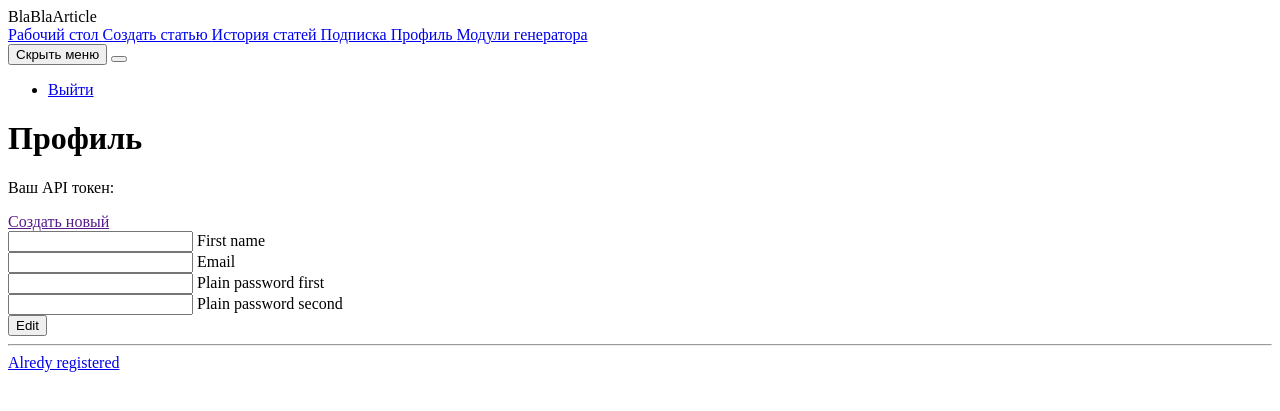
After one commit to Fenris-v/symfo-blog, a Symfony app: template templates/dashboard/profile.html.twig in a window 1280 px wide. The commit adds this page. Shown: the top 411 px of the page. Run offline with Twig, Linux system fonts and the light colour scheme; the template is opened without the code that fills it, so the values that code supplies are empty; form fields are guessed from the names that the template uses; some libraries are stand-ins or nearby versions.

Commit message:
profile - template

```diff
--- /dev/null
+++ b/templates/blocks/profile_form.html.twig
@@ -0,0 +1,39 @@
+{{ form_start(form) }}
+<input type="hidden" name="_csrf_token" value="{{ csrf_token('authenticate') }}">
+
+{{ form_errors(form.firstName) }}
+<div class="form-label-group">
+  {{ form_widget(form.firstName, {value: user.firstName ?? ''}) }}
+  {{ form_label(form.firstName) }}
+</div>
+
+{{ form_errors(form.email) }}
+<div class="form-label-group">
+  {{ form_widget(form.email, {value: user.email ?? ''}) }}
+  {{ form_label(form.email) }}
+</div>
+
+{{ form_errors(form.plainPassword.first) }}
+<div class="form-label-group">
+  {{ form_widget(form.plainPassword.first) }}
+  {{ form_label(form.plainPassword.first) }}
+</div>
+
+{{ form_errors(form.plainPassword.second) }}
+<div class="form-label-group">
+  {{ form_widget(form.plainPassword.second) }}
+  {{ form_label(form.plainPassword.second) }}
+</div>
+
+{% if label is defined %}
+  {{ form_widget(form.submit, {label: label}) }}
+{% else %}
+  {{ form_widget(form.submit) }}
+{% endif %}
+{% if user is not defined %}
+  <hr class="my-4">
+  <div class="text-center">
+    <a href="{{ path('app_login') }}">{{ 'Alredy registered' | trans }}</a>
+  </div>
+{% endif %}
+{{ form_end(form) }}
--- /dev/null
+++ b/templates/dashboard/profile.html.twig
@@ -0,0 +1,29 @@
+{% extends 'base_dashboard.html.twig' %}
+
+{% block title %}Профиль{% endblock %}
+
+{% block h1 %}Профиль{% endblock %}
+
+{% block content %}
+  <div class="row">
+    <div class="col-xl-6">
+      {% if app.session.flashBag.peek('profile_updated') | length > 0 %}
+        <div class="alert alert-success" role="alert">
+          {% for message in app.flashes('profile_updated') %}
+            {{ message }}
+          {% endfor %}
+        </div>
+      {% endif %}
+
+      <div class="card my-4">
+        <div class="card-body">
+
+          <p>Ваш API токен: {{ token }}</p>
+          <a href="{# todo #}" class="btn btn-outline-primary">Создать новый</a>
+        </div>
+      </div>
+
+      {% include 'blocks/profile_form.html.twig' with {'form': profileForm, 'label': 'Edit'} %}
+    </div>
+  </div>
+{% endblock %}
--- a/translations/messages.ru.yaml
+++ b/translations/messages.ru.yaml
@@ -7,6 +7,7 @@
 "Password": "Пароль"
 "Confirm password": "Подтверждение пароля"
 "Register": "Регистрация"
+"Edit": "Изменить"
 "Alredy registered": "Я уже зарегистрирован"
 "Remember me": "Запомнить меня"
 "Auth": "Авторизация"
```
Also changed, not shown: src/Controller/Dashboard/ProfileController.php (+14 -2 lines), templates/security/register.html.twig (+1 -33 lines).
